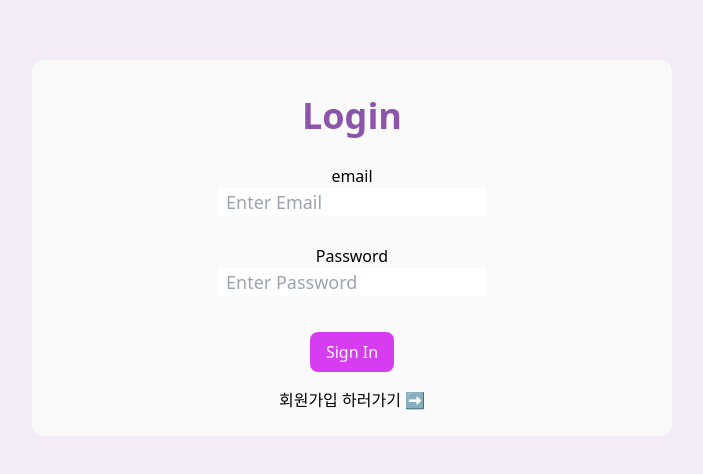
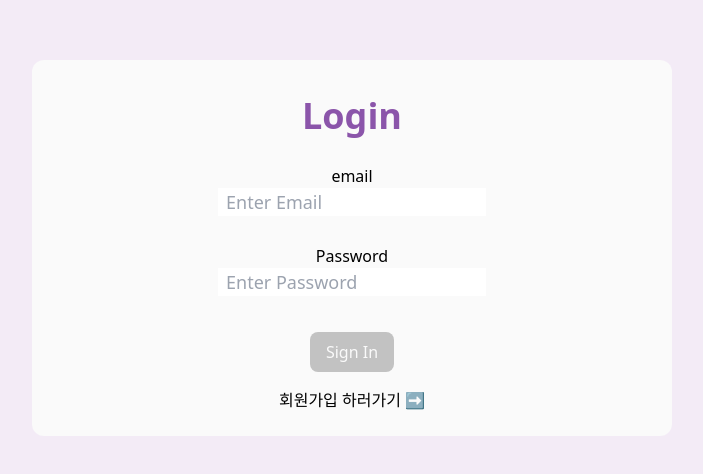
Before and after one commit to wanted-frontedend-team5/pre-onboarding-10th-1-5, a React (Create React App) app: page /signin in a window 1280 px wide. Shown: the part 148-622 px from the top of the page, without its empty margins (288-991 px from the left). Built offline with nearby package versions, Linux system fonts and the light colour scheme.

Commit message:
feat: Button 컴포넌트 disabled 속성 추가 및 디자인 수정

```diff
--- a/src/components/common/Button.jsx
+++ b/src/components/common/Button.jsx
@@ -1,4 +1,4 @@
-export default function Button({ children, bgcolor, txtcolor }) {
+export default function Button({ children, bgcolor, txtcolor, disalbed }) {
   const colorVariants = {
     accentColor: 'bg-accentColor',
     txtwhite: 'text-white',
@@ -6,8 +6,9 @@ export default function Button({ children, bgcolor, txtcolor }) {
 
   return (
     <button
-      className={`${colorVariants[bgcolor]} ${colorVariants[txtcolor]} py-2 px-4 my-4 rounded-lg hover:scale-105`}
+      className={`${colorVariants[bgcolor]} ${colorVariants[txtcolor]} py-2 px-4 my-4 rounded-lg hover:scale-105 disabled:scale-100 disabled:text-white disabled:bg-grey`}
       type="submit"
+      disabled={disalbed}
     >
       {children}
     </button>
--- a/src/pages/SignIn/SignIn.jsx
+++ b/src/pages/SignIn/SignIn.jsx
@@ -80,7 +80,11 @@ function SignIn() {
             dataTestid="password-input"
           />
           <ErrorMessage>{error}</ErrorMessage>
-          <Button bgcolor="accentColor" txtcolor="txtwhite">
+          <Button
+            bgcolor="accentColor"
+            txtcolor="txtwhite"
+            disalbed={checkValid}
+          >
             Sign In
           </Button>
           <Link to="/signup">회원가입 하러가기 ➡</Link>
```
